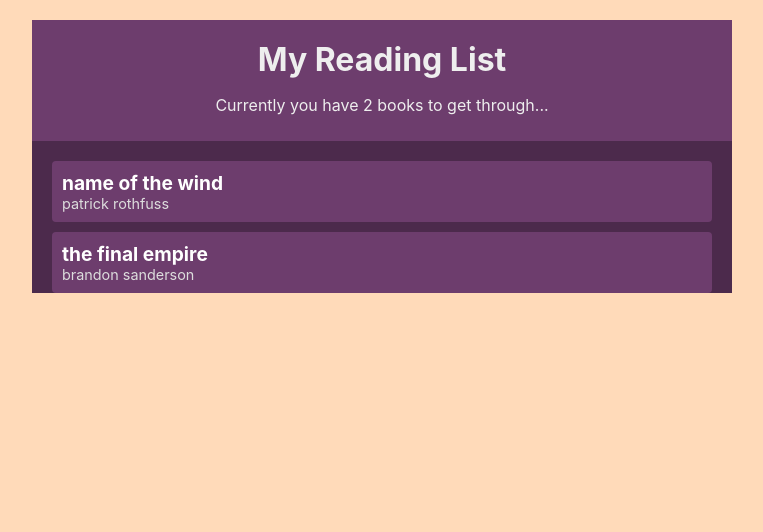
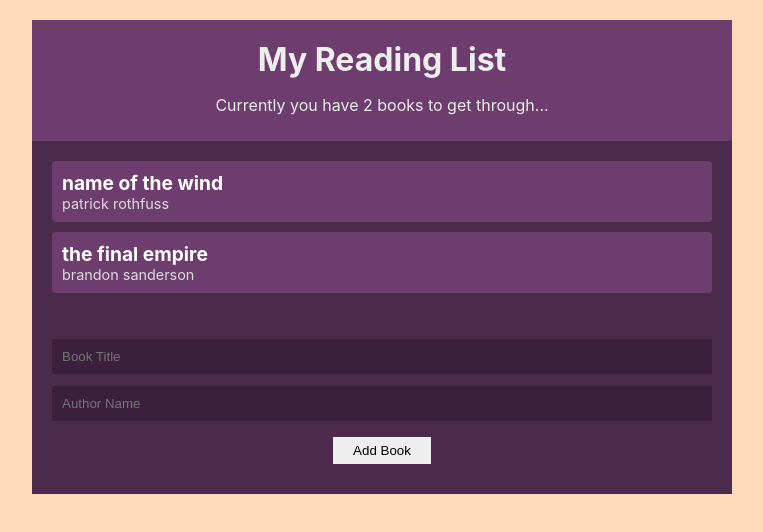
Before and after one commit to esinghrahul/react-reading-list, a React (Create React App) app: page / in a window 1280 px wide. Shown: the top 532 px of the page, without its empty margins (258-1021 px from the left). Built offline with nearby package versions, Linux system fonts and the light colour scheme.

Commit message:
Implemented book-form component to add new books to reading list and additional styles

```diff
--- a/src/App.js
+++ b/src/App.js
@@ -2,6 +2,7 @@
 import BookContextProvider from './contexts/BookContext';
 import Navbar from './components/navbar.component';
 import BookList from './components/book/book-list.component';
+import BookForm from './components/book/book-form.component';
 
 function App() {
   return (
@@ -9,6 +10,7 @@
       <BookContextProvider>
         <Navbar />
         <BookList />
+        <BookForm />
       </BookContextProvider>
     </div>
   );
--- a/src/components/book/book-form.component.jsx
+++ b/src/components/book/book-form.component.jsx
@@ -0,0 +1,25 @@
+import React, { useContext, useState } from 'react'
+import { BookContext } from '../../contexts/BookContext'
+
+const BookForm = () => {
+    const { addBook } = useContext(BookContext)
+    const [title, setTitle] = useState('')
+    const [author, setAuthor] = useState('')
+    const handleSubmit = (e) => {
+        e.preventDefault();
+        addBook(title, author)
+        setTitle('')
+        setAuthor('')
+    }
+    return(
+        <form onSubmit = {handleSubmit}>
+            <input type="text" placeholder= "Book Title" value= {title}
+            onChange = {(e) => setTitle(e.target.value)} required />
+            <input type="text" placeholder= "Author Name" value= {author}
+            onChange = {(e) => setAuthor(e.target.value)} required />
+            <input type="submit" value= "Add Book" />
+        </form>
+    )
+}
+
+export default BookForm
--- a/src/index.css
+++ b/src/index.css
@@ -57,3 +57,23 @@
   margin: 20px;
   text-align: center;
 }
+
+form{
+  padding: 20px;
+}
+input[type='text']{
+  width: 100%;
+  padding: 10px;
+  box-sizing: border-box;
+  margin: 6px 0;
+  background: #3c1f3c;
+  color: #fff;
+  border: 0;
+}
+input[type='submit']{
+  margin: 10px auto;
+  background: #eee;
+  border: 0;
+  padding: 6px 20px;
+  display: block;
+}
```
